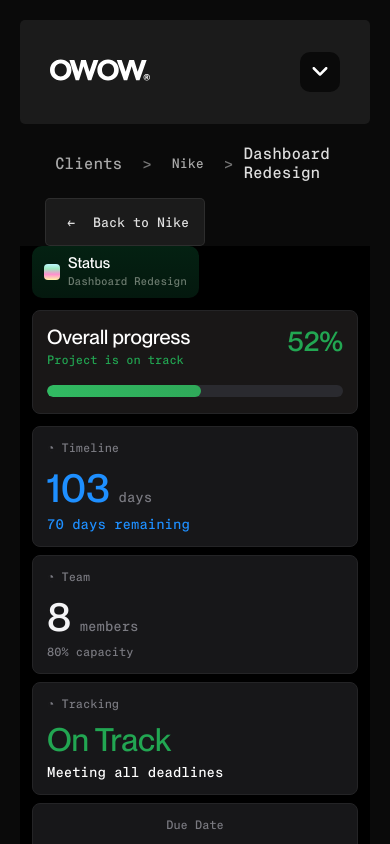
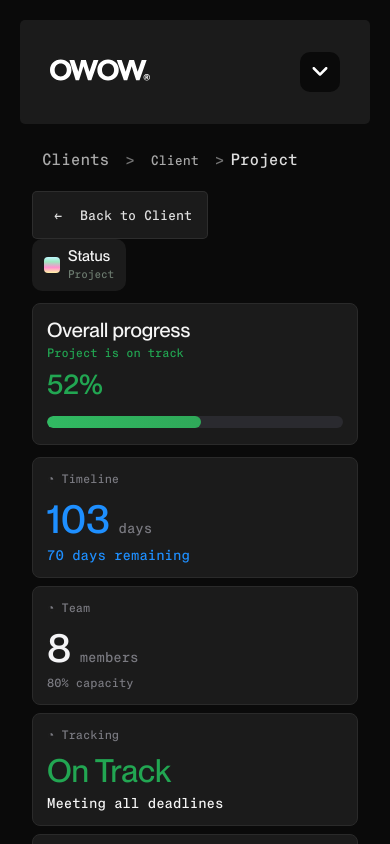
Before and after one commit to skarolinax/owow_dashboard, a React (Vite) app: page /project-status in a window 390 px wide. Shown: the top 844 px of the page. Built offline with nearby package versions, Linux system fonts and the light colour scheme.

Commit message:
FIxed status page navigation

```diff
--- a/src/pages/StatusPage.jsx
+++ b/src/pages/StatusPage.jsx
@@ -1,8 +1,43 @@
 import { useMemo, useState, useEffect } from "react";
-import { useNavigate, Link } from "react-router-dom";
+import { Link, useLocation, useNavigate } from "react-router-dom";
+import clients from "../data/clients.json";
 import "../styles/budgetstyles.css";
 
+/**
+ * This page supports 3 cases:
+ * 1. Best case: another page navigates here with router state:
+ *    state: { client, project }
+ *
+ * 2. Refresh-safe case: URL has query params:
+ *    /project-status?client=Tesla&project=Dashboard%20Redesign
+ *
+ * 3. Fallback case: if neither exists yet, it shows generic labels.
+ */
+function resolveClientAndProject(clientsData, location) {
+  const { state, search } = location;
+
+  if (state?.client && state?.project) {
+    return { client: state.client, project: state.project };
+  }
+
+  const params = new URLSearchParams(search);
+  const clientName = params.get("client");
+  const projectName = params.get("project");
+
+  if (clientName && projectName) {
+    const client = clientsData.find((c) => c.name === clientName);
+    const project = client?.projects?.find((p) => p.name === projectName);
+
+    if (client && project) {
+      return { client, project };
+    }
+  }
+
+  return { client: null, project: null };
+}
+
 function StatusPage() {
+  const location = useLocation();
   const navigate = useNavigate();
   const [screenWidth, setScreenWidth] = useState(window.innerWidth);
 
@@ -15,11 +50,21 @@
   const isTablet = screenWidth <= 1100;
   const isMobile = screenWidth <= 768;
 
-  const progress = 52;
+  const { client, project } = useMemo(
+    () => resolveClientAndProject(clients, location),
+    [location.state, location.search]
+  );
+
+  const clientLabel = client?.name ?? "Client";
+  const projectLabel = project?.name ?? "Project";
+
+  const projectsOverviewState = client ? { client } : undefined;
 
   const goToProjectsOverview = () => {
-    navigate("/projects-overview");
+    navigate("/projects-overview", { state: projectsOverviewState });
   };
+
+  const progress = 52;
 
   const topStats = useMemo(
     () => [
@@ -114,9 +159,12 @@
 
   return (
     <div className="budget-page">
-      {/* SAME TOP SECTION AS BUDGET PAGE */}
-      <div className="budget-top">
-        <nav className="breadcrumb" aria-label="Breadcrumb">
+      {/* Top breadcrumb and back button */}
+      <nav
+        className="breadcrumb"
+        aria-label="Breadcrumb"
+        style={isMobile ? styles.breadcrumbMobile : undefined}
+      >
         <Link className="breadcrumb__link" to="/clients">
           Clients
         </Link>
@@ -128,23 +176,24 @@
           type="button"
           onClick={goToProjectsOverview}
         >
-            Nike
+          {clientLabel}
         </button>
 
         <span className="breadcrumb__sep">{">"}</span>
 
-          <span className="breadcrumb__current">Dashboard Redesign</span>
+        <span className="breadcrumb__current">{projectLabel}</span>
       </nav>
 
+      <div className="budget-top" style={isMobile ? styles.budgetTopMobile : undefined}>
         <button className="btn-back" type="button" onClick={goToProjectsOverview}>
           <span className="btn-back__icon" aria-hidden="true">
             ←
           </span>
-          <span className="btn-back__text">Back to Nike</span>
+          <span className="btn-back__text">Back to {clientLabel}</span>
         </button>
       </div>
 
-      {/* STATUS CONTENT */}
+      {/* Status content */}
       <div
         style={{
           ...styles.page,
@@ -180,7 +229,7 @@
                   ...(isMobile ? styles.badgeSubMobile : {}),
                 }}
               >
-                Dashboard Redesign
+                {projectLabel}
               </div>
             </div>
           </div>
@@ -191,7 +240,12 @@
               ...(isMobile ? styles.progressCardMobile : {}),
             }}
           >
-            <div style={styles.progressTop}>
+            <div
+              style={{
+                ...styles.progressTop,
+                ...(isMobile ? styles.progressTopMobile : {}),
+              }}
+            >
               <div>
                 <h2
                   style={{
@@ -416,8 +470,7 @@
 const styles = {
   page: {
     minHeight: "100vh",
-    backgroundColor: "#000000",
-    color: "#ffffff",
+    color: "var(--color-text-primary)",
     fontFamily: "Montreal",
     padding: "0 18px 28px",
     boxSizing: "border-box",
@@ -425,6 +478,18 @@
 
   pageMobile: {
     padding: "0 12px 22px",
+  },
+
+  budgetTopMobile: {
+    marginLeft: "12px",
+    marginRight: "12px",
+  },
+
+  breadcrumbMobile: {
+    marginLeft: "12px",
+    marginRight: "12px",
+    gap: "6px",
+    flexWrap: "wrap",
   },
 
   container: {
@@ -445,10 +510,10 @@
     display: "inline-flex",
     alignItems: "center",
     gap: "12px",
-    background:
-      "linear-gradient(180deg, rgba(4,33,18,1) 0%, rgba(4,24,14,1) 100%)",
+    background: "var(--accent-card)",
     borderRadius: "12px",
     padding: "12px 18px",
+    color: "var(--color-text-primary)",
     marginBottom: "14px",
   },
 
@@ -489,8 +554,9 @@
   },
 
   progressCard: {
-    background: "#191717",
-    border: "1px solid #242426",
+    background: "var(--accent-card)",
+    color: "var(--color-text-primary)",
+    border: "1px solid var(--stroke-color)",
     borderRadius: "8px",
     padding: "22px 24px",
     marginBottom: "16px",
@@ -507,6 +573,11 @@
     alignItems: "flex-start",
     gap: "16px",
     marginBottom: "18px",
+  },
+
+  progressTopMobile: {
+    flexDirection: "column",
+    gap: "10px",
   },
 
   progressTitle: {
@@ -577,8 +648,9 @@
   },
 
   statCard: {
-    background: "#171719",
-    border: "1px solid #242426",
+    background: "var(--accent-card)",
+    color: "var(--color-text-primary)",
+    border: "1px solid var(--stroke-color)",
     borderRadius: "8px",
     padding: "18px 18px",
     minHeight: "130px",
@@ -656,7 +728,7 @@
   },
 
   greenSmall: {
-    color: "#ffffff",
+    color: "var(--color-text-primary)",
     fontFamily: "MontrealMono",
     fontSize: "14px",
   },
@@ -675,8 +747,9 @@
   },
 
   lowerCard: {
-    background: "#171719",
-    border: "1px solid #242426",
+    background: "var(--accent-card)",
+    border: "1px solid var(--stroke-color)",
+    color: "var(--color-text-primary)",
     borderRadius: "8px",
     padding: "18px 18px",
     minHeight: "110px",
@@ -707,7 +780,7 @@
   largeWhiteCenter: {
     display: "block",
     textAlign: "center",
-    color: "#F4F4F6",
+    color: "var(--color-text-primary)",
     fontSize: "30px",
     lineHeight: 1,
     fontWeight: 500,
@@ -745,8 +818,9 @@
     gap: "10px",
     padding: "10px 16px",
     borderRadius: "14px",
-    backgroundColor: "#0f1014",
+    backgroundColor: "var(--accent-card)",
     marginBottom: "10px",
+    color: "var(--color-text-primary)",
   },
 
   milestonesHeaderIcon: {
@@ -779,8 +853,8 @@
   },
 
   milestoneCard: {
-    background: "#171719",
-    border: "1px solid #242426",
+    background: "var(--accent-card)",
+    border: "1px solid var(--stroke-color)",
     borderRadius: "8px",
     padding: "16px 18px",
     display: "flex",
```
Lines whose indentation alone changed are shown as unchanged.
